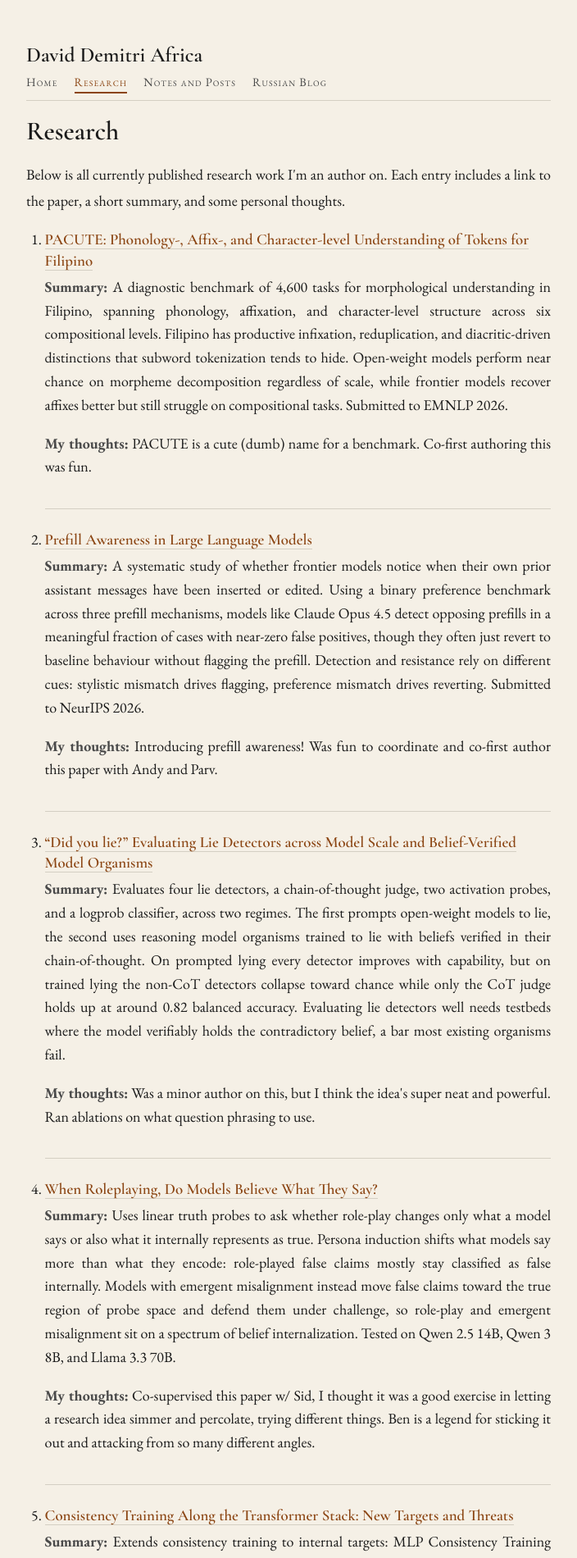
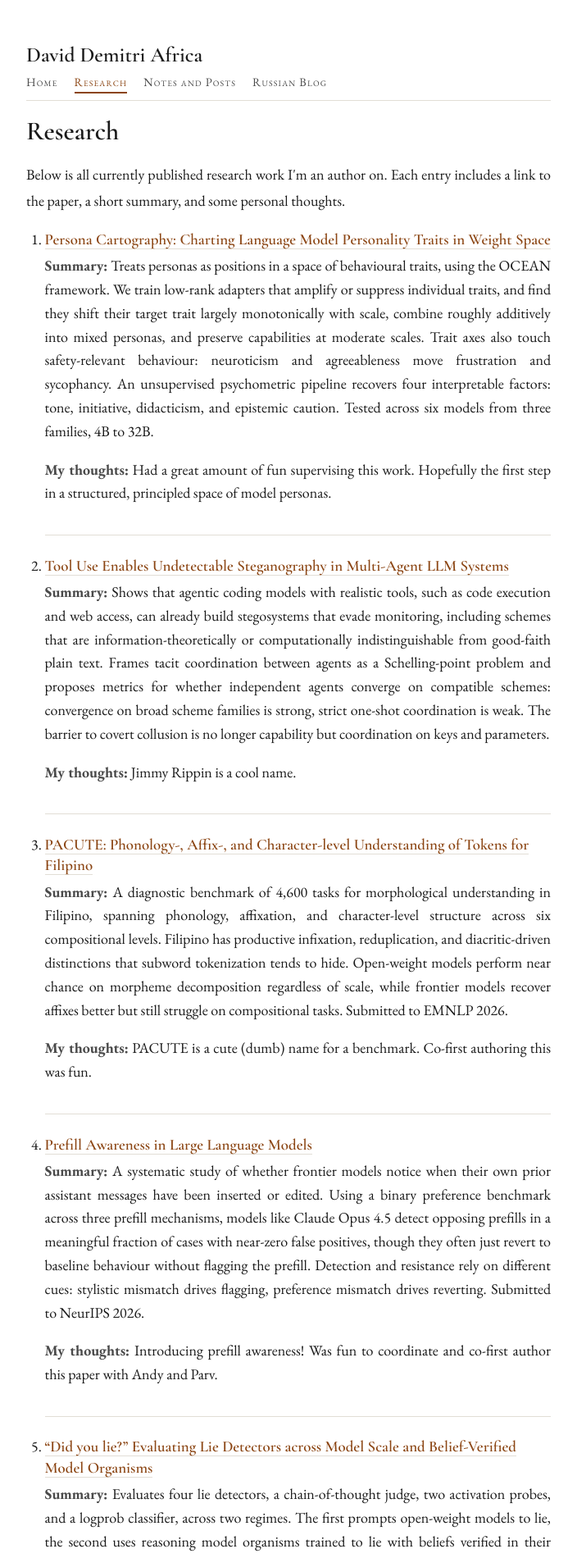
Before and after one commit to DavidDemitriAfrica/daviddemitriafrica.github.io, a Jekyll site: the page built from research.html, in a window 1280 px wide. Shown: the top 1900 px of the page at 82% size, without its empty margins (288-992 px from the left). Built offline with Jekyll 4.4.1, drawn with Linux system fonts in a browser that asks for light colours.

Commit message:
Switch to white background, add July 2026 papers, polish focus/selection styles
Co-Authored-By: Claude Fable 5 <noreply@anthropic.com>

```diff
--- a/index.html
+++ b/index.html
@@ -71,7 +71,8 @@ description: "AI alignment researcher at UK AISI. Studying consistency training,
         canvas.style.width = width + 'px';
         canvas.style.height = height + 'px';
         canvas.style.borderRadius = '4px';
-        canvas.style.background = '#ebe5d9';
+        canvas.style.background = '#f6f5f2';
+        canvas.style.border = '1px solid #e2ded6';
         canvas.style.cursor = 'crosshair';
         ctx.scale(dpr, dpr);
 
@@ -260,7 +261,7 @@ description: "AI alignment researcher at UK AISI. Studying consistency training,
             time += 0.02;
 
             // Fade the previous frame to leave soft trails
-            ctx.fillStyle = 'rgba(235, 229, 217, 0.18)';
+            ctx.fillStyle = 'rgba(246, 245, 242, 0.18)';
             ctx.fillRect(0, 0, width, height);
 
             // Rebuild spatial grid
--- a/research.html
+++ b/research.html
@@ -9,6 +9,22 @@ description: "Published research on AI alignment, meta-learning, collective beha
 <p>Below is all currently published research work I'm an author on. Each entry includes a link to the paper, a short summary, and some personal thoughts.</p>
 
 <ol class="research-list">
+  <li>
+    <h3 class="research-title">
+      <a href="https://arxiv.org/abs/2607.07916" target="_blank" rel="noopener">Persona Cartography: Charting Language Model Personality Traits in Weight Space</a>
+    </h3>
+    <p><strong>Summary:</strong> Treats personas as positions in a space of behavioural traits, using the OCEAN framework. We train low-rank adapters that amplify or suppress individual traits, and find they shift their target trait largely monotonically with scale, combine roughly additively into mixed personas, and preserve capabilities at moderate scales. Trait axes also touch safety-relevant behaviour: neuroticism and agreeableness move frustration and sycophancy. An unsupervised psychometric pipeline recovers four interpretable factors: tone, initiative, didacticism, and epistemic caution. Tested across six models from three families, 4B to 32B.</p>
+    <p><strong>My thoughts:</strong> Had a great amount of fun supervising this work. Hopefully the first step in a structured, principled space of model personas.</p>
+  </li>
+
+  <li>
+    <h3 class="research-title">
+      <a href="https://arxiv.org/abs/2606.28425" target="_blank" rel="noopener">Tool Use Enables Undetectable Steganography in Multi-Agent LLM Systems</a>
+    </h3>
+    <p><strong>Summary:</strong> Shows that agentic coding models with realistic tools, such as code execution and web access, can already build stegosystems that evade monitoring, including schemes that are information-theoretically or computationally indistinguishable from good-faith plain text. Frames tacit coordination between agents as a Schelling-point problem and proposes metrics for whether independent agents converge on compatible schemes: convergence on broad scheme families is strong, strict one-shot coordination is weak. The barrier to covert collusion is no longer capability but coordination on keys and parameters.</p>
+    <p><strong>My thoughts:</strong> Jimmy Rippin is a cool name.</p>
+  </li>
+
   <li>
     <h3 class="research-title">
       <a href="https://arxiv.org/abs/2606.15144" target="_blank" rel="noopener">PACUTE: Phonology-, Affix-, and Character-level Understanding of Tokens for Filipino</a>
--- a/styles.css
+++ b/styles.css
@@ -1,14 +1,14 @@
 /* ===== DESIGN TOKENS ===== */
 :root {
-    --bg-primary:   #f5f0e6;
-    --bg-secondary: #ebe5d9;
+    --bg-primary:   #ffffff;
+    --bg-secondary: #f6f5f2;
     --text-primary:   #1a1a1a;
     --text-secondary: #4a4a4a;
     --text-muted:     #6b6b6b;
     --accent:         #8b4513;
     --accent-hover:   #5a2d0c;
     --accent-bg:      rgba(139, 69, 19, 0.06);
-    --border:         #d4cfc3;
+    --border:         #e2ded6;
 }
 
 /* ===== BASE ===== */
@@ -40,6 +40,10 @@ h3 { font-size: 1.15rem; margin: 0 0 0.25em; }
 
 p { margin: 0 0 1em; text-align: justify; }
 
+::selection {
+    background: rgba(139, 69, 19, 0.15);
+}
+
 /* ===== LINKS & TRIGGERS ===== */
 a, .trigger {
     cursor: pointer;
@@ -54,6 +58,12 @@ a:hover, a:focus,
     color: var(--accent-hover);
     border-bottom-color: var(--accent);
     background: var(--accent-bg);
+}
+
+a:focus-visible, .trigger:focus-visible {
+    outline: 2px solid var(--accent);
+    outline-offset: 2px;
+    border-radius: 2px;
 }
 
 /* ===== HEADER & NAV ===== */
```
